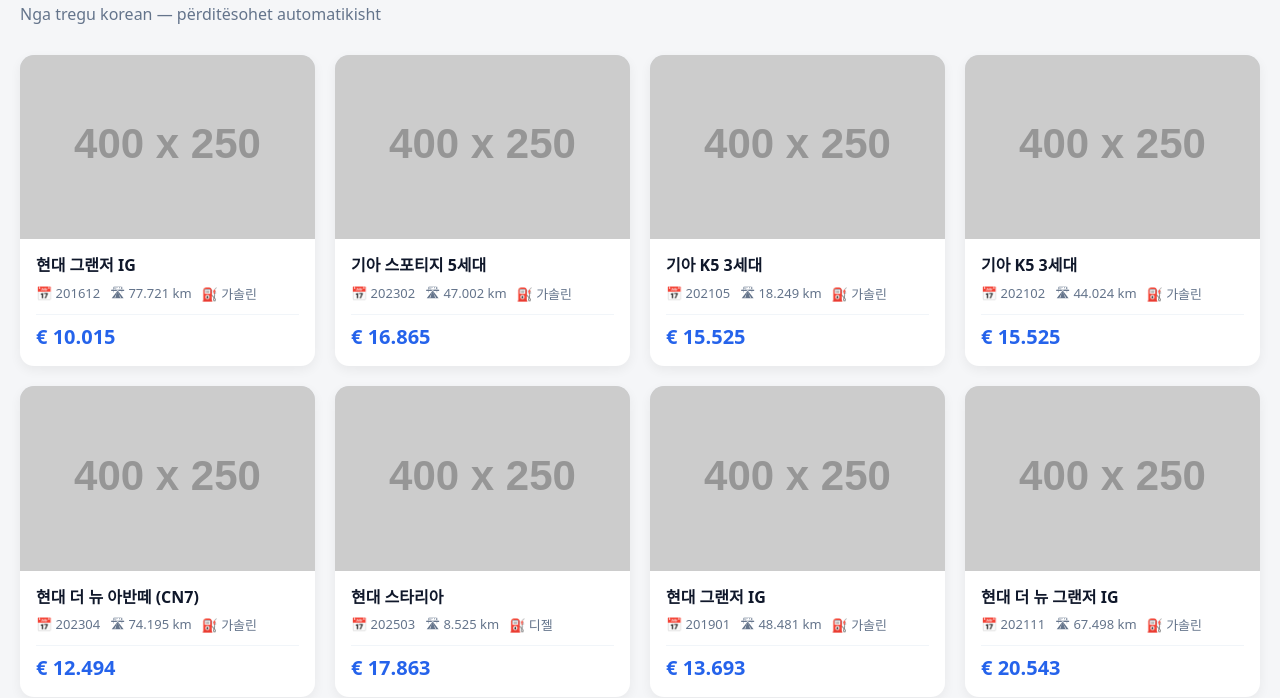
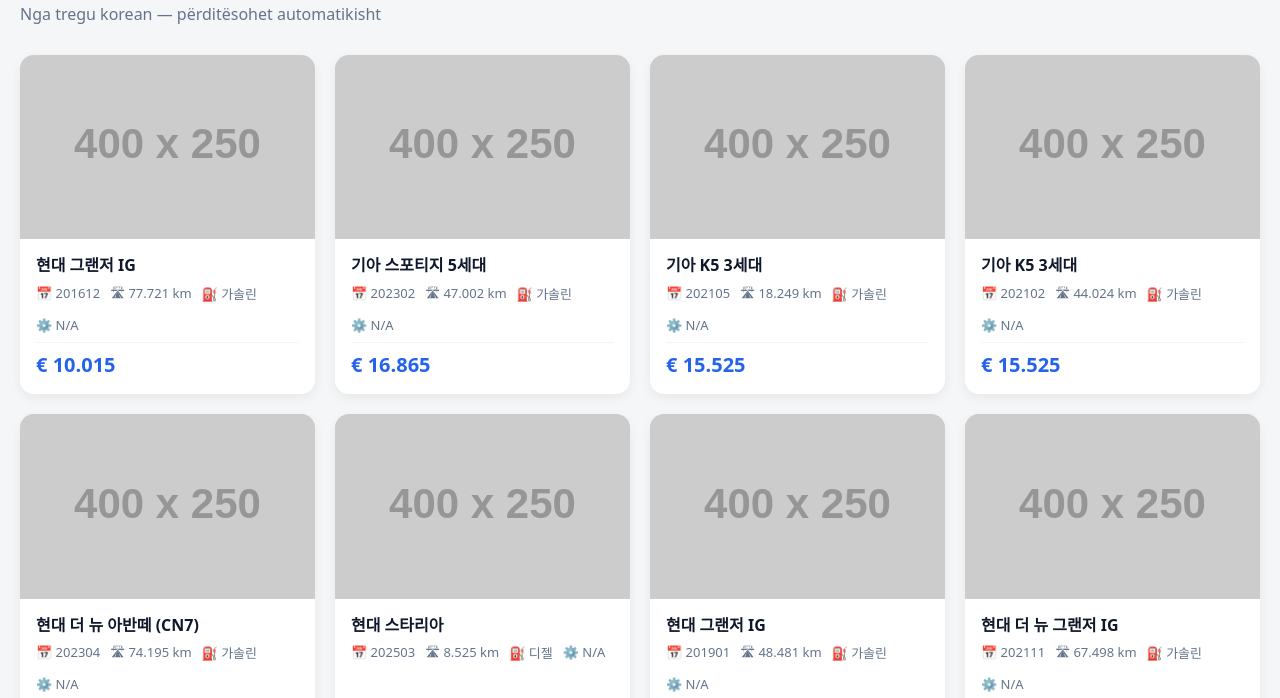
Before and after one commit to granitgashi667-svg/AppMerrJep., a plain HTML site: page index.html in a window 1280 px wide. Shown: the part 61-759 px from the top of the page. Drawn offline with Linux system fonts and the light colour scheme; placeholder pictures from the web are drawn by us.

Commit message:
Update index.html

```diff
--- a/index.html
+++ b/index.html
@@ -6,7 +6,7 @@
 <title>Auto Kosova — Makinat e Importuara</title>
 <style>
 * { margin:0; padding:0; box-sizing:border-box; }
-body { font-family: system-ui, sans-serif; background:#f5f6f8; color:#0f172a; padding:20px; }
+body { font-family: system-ui, -apple-system, sans-serif; background:#f5f6f8; color:#0f172a; padding:20px; }
 .container { max-width:1300px; margin:0 auto; }
 h1 { font-size:28px; margin-bottom:6px; }
 .subtitle { color:#64748b; margin-bottom:30px; }
@@ -25,11 +25,19 @@
 .car-card-img { width:100%; aspect-ratio:16/10; object-fit:cover; background:#e2e8f0; }
 .car-card-body { padding:16px; display:flex; flex-direction:column; gap:8px; flex:1; }
 .car-title { font-size:16px; font-weight:600; line-height:1.3; }
+.car-badge { font-size:12px; color:#64748b; }
 .car-meta { display:flex; flex-wrap:wrap; gap:10px; font-size:13px; color:#64748b; }
 .car-price {
   font-size:20px; font-weight:700; color:#2563eb;
   margin-top:auto; padding-top:8px; border-top:1px solid #f1f5f9;
 }
+.car-link {
+  display:block; text-align:center; padding:8px;
+  background:#2563eb; color:#fff; border-radius:8px;
+  text-decoration:none; font-size:13px; font-weight:600;
+  margin-top:8px;
+}
+.car-link:hover { background:#1d4ed8; }
 .loading, .error { text-align:center; padding:60px 20px; color:#64748b; }
 .error { color:#dc2626; }
 </style>
@@ -56,12 +64,12 @@
   return Math.round(base + markup);
 }
 
-function formatNumber(n) { return n.toLocaleString('de-DE'); }
+function formatNumber(n) { return (n || 0).toLocaleString('de-DE'); }
 
 async function loadCars() {
   const container = document.getElementById('cars-container');
   try {
-    const res = await fetch('cars.json');
+    const res = await fetch('cars.json?v=' + Date.now());
     if (!res.ok) throw new Error('HTTP ' + res.status);
     const cars = await res.json();
 
@@ -80,12 +88,15 @@
              onerror="this.src='https://via.placeholder.com/400x250?text=Pa+Foto'">
         <div class="car-card-body">
           <div class="car-title">${car.make || ''} ${car.model || ''}</div>
+          ${car.badge ? `<div class="car-badge">${car.badge}</div>` : ''}
           <div class="car-meta">
             <span>📅 ${car.year || 'N/A'}</span>
-            <span>🛣 ${formatNumber(car.mileage_km || 0)} km</span>
+            <span>🛣 ${formatNumber(car.mileage_km)} km</span>
             <span>⛽ ${car.fuel_type || 'N/A'}</span>
+            <span>⚙️ ${car.transmission || 'N/A'}</span>
           </div>
           <div class="car-price">€ ${formatNumber(finalPrice)}</div>
+          ${car.encar_url ? `<a class="car-link" href="${car.encar_url}" target="_blank">Shiko në Encar →</a>` : ''}
         </div>`;
       container.appendChild(card);
     });
```
